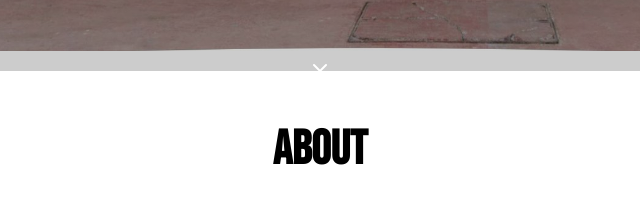
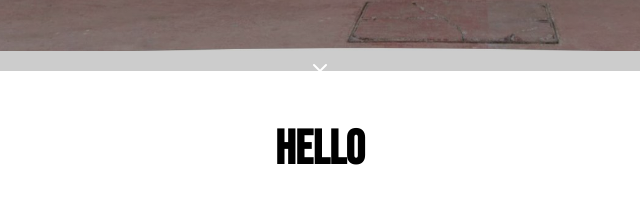
Before and after one commit to Luc824/Tom_Website, a plain HTML site: page index.html in a window 1280 px wide. Shown: the part 729-952 px from the top of the page, 320-960 px from the left. Drawn offline with Linux system fonts and the light colour scheme.

Commit message:
testing using branch

```diff
--- a/index.html
+++ b/index.html
@@ -61,7 +61,7 @@
     </div>
 
     <div id="about-section">
-      <h2 id="about-title">About</h2>
+      <h2 id="about-title">Hello</h2>
       <div id="about-content">
         <p id="about-text">
           My practice contemplates the structures that shape our relationship
```
